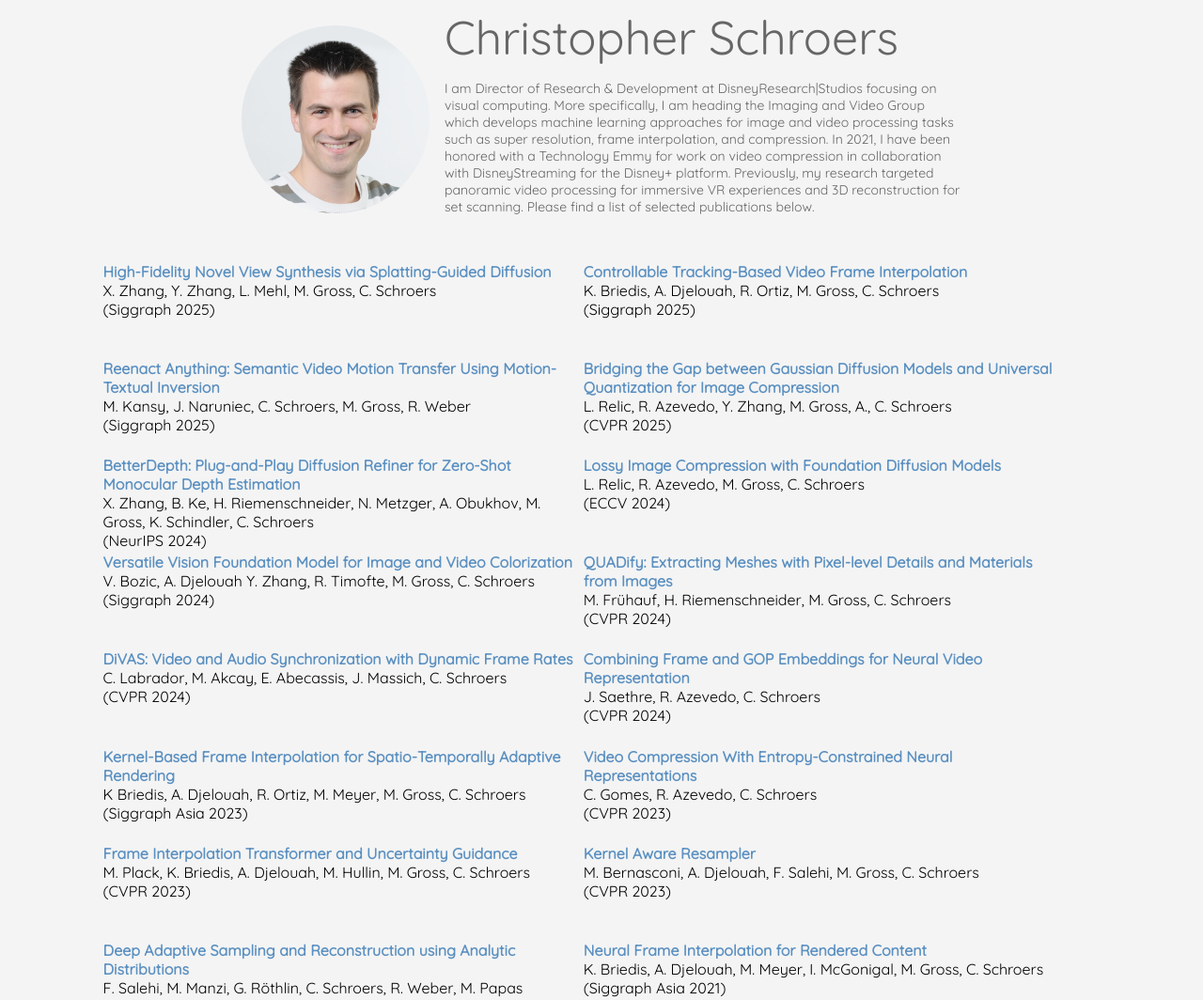
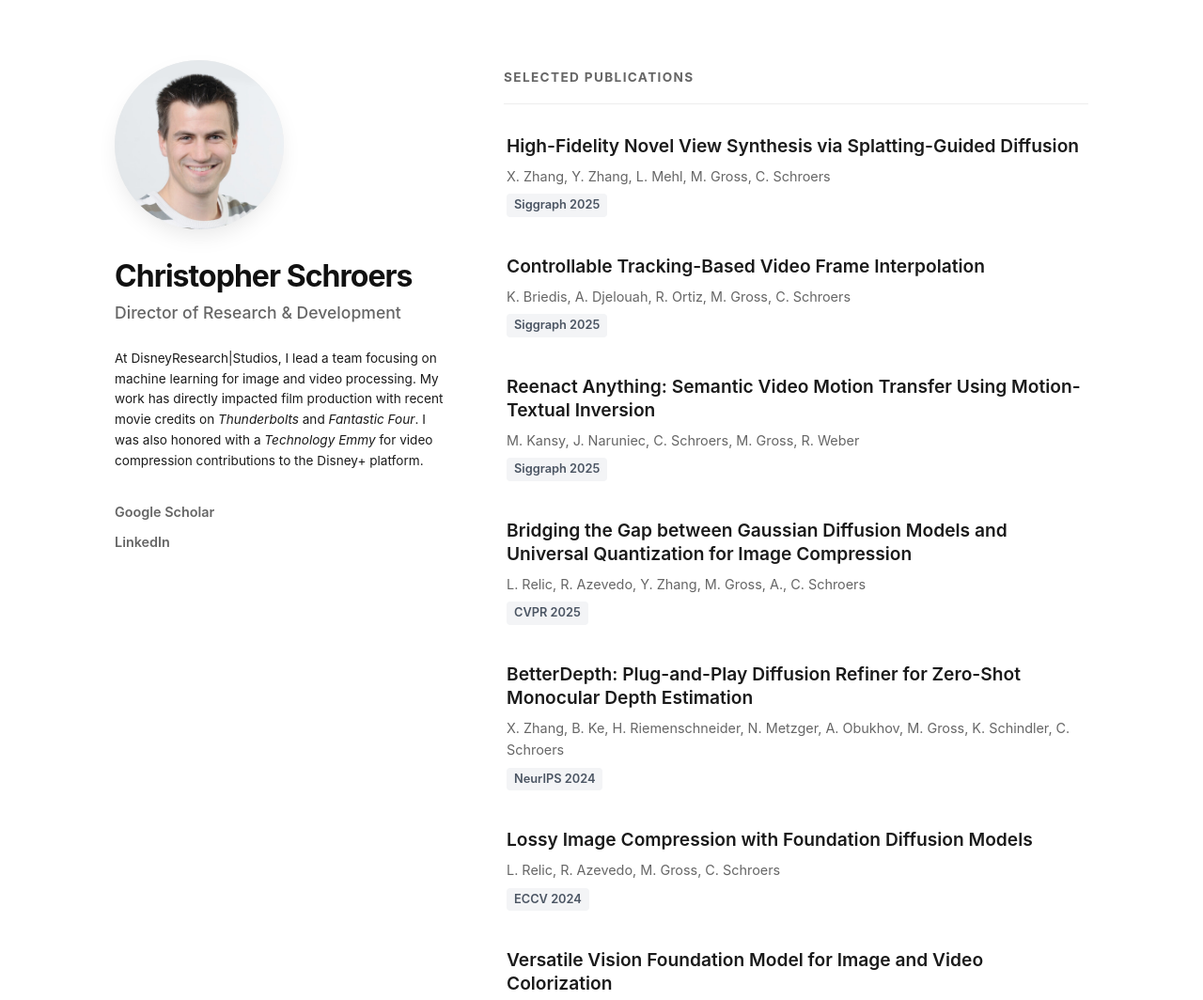
Before and after one commit to schroers-c/web, a plain HTML site: page index.html in a window 1280 px wide. Shown: the top 1064 px of the page at 94% size. Drawn offline with Linux system fonts and the light colour scheme.

Commit message:
New Design
New Page design

```diff
--- a/index.html
+++ b/index.html
@@ -1,31 +1,209 @@
-<!doctype html>
+<!DOCTYPE html>
 <html lang="en">
+<head>
+    <meta charset="UTF-8">
+    <meta name="viewport" content="width=device-width, initial-scale=1.0">
+    <title>Christopher Schroers - Research Portfolio</title>
+    <meta name="description" content="Personal Website of Christopher Schroers">
+    <meta name="author" content="Christopher Schroers">
 
-<head>
-  <meta charset="utf-8">
-  <title>Christopher Schroers</title>
-  <meta name="description" content="Personal Website">
-  <meta name="author" content="Christopher Schroers">
-  <meta name="google-site-verification" content="iqgXimqKqbbT0s0BOlR2lz_uv9hsB-JkKQDC7iAv0dQ" />
-  <link href="https://fonts.googleapis.com/css?family=Quicksand&display=swap" rel="stylesheet">
-  <link href="style.css" rel="stylesheet">
+    <style>
+        /* --- 1. Variables & Reset --- */
+        :root {
+            --bg-color: #ffffff;
+            --text-main: #1a1a1a;
+            --text-muted: #666666;
+            --accent: #2563eb; /* Academic Blue */
+            --radius: 12px;
+            --font-main: -apple-system, BlinkMacSystemFont, "Segoe UI", Roboto, Helvetica, Arial, sans-serif;
+        }
 
-  <template id="flex-template">
-    <div style="display:flex;flex-direction:row; margin:0.1em;">
-      <a href="#" class="link" target="_blank">
-      <div style="display:flex;flex-direction:column;padding-left:0.5em; padding-top:0.0em; width:500px;
-      min-height:100px;">
-        <div class="title"></div>
-        <div class="author"></div>
-        <div class="conference"></div>
-      </div>
-      </a>
-    </div>
-  </template>
+        * { box-sizing: border-box; margin: 0; padding: 0; }
 
-  <script type="text/javascript" src="bib.json"></script>
-  <script>
-    const books = [
+        body {
+            font-family: var(--font-main);
+            background-color: var(--bg-color);
+            color: var(--text-main);
+            line-height: 1.6;
+            -webkit-font-smoothing: antialiased;
+        }
+
+        /* --- 2. Layout Structure --- */
+        .wrapper {
+            max-width: 1100px;
+            margin: 0 auto;
+            display: grid;
+            grid-template-columns: 350px 1fr; /* Fixed sidebar, flexible content */
+            gap: 4rem;
+            padding: 4rem 2rem;
+            min-height: 100vh;
+        }
+
+        /* --- 3. Profile Section (Left) --- */
+        aside.profile {
+            position: sticky;
+            top: 4rem;
+            height: fit-content;
+            text-align: left; /* Ensures left alignment */
+        }
+
+        .avatar {
+            width: 180px;
+            height: 180px;
+            background-color: #eee;
+            border-radius: 50%;
+            object-fit: cover;
+            margin-bottom: 1.5rem;
+            box-shadow: 0 10px 25px -5px rgba(0,0,0,0.1);
+        }
+
+        h1 {
+            font-size: 2rem;
+            font-weight: 700;
+            letter-spacing: -0.03em;
+            margin-bottom: 0.5rem;
+            color: #111;
+            line-height: 1.1;
+        }
+
+        .role {
+            color: var(--text-muted);
+            font-weight: 500;
+            margin-bottom: 1.5rem;
+            font-size: 1.1rem;
+            line-height: 1.4;
+        }
+           .title {
+            color: var(--text-muted);
+            font-weight: 500;
+            margin-bottom: 1.5rem;
+            font-size: 1.1rem;
+        }
+
+        .bio {
+            font-size: 0.85rem;
+            color: var(--text-main);
+            margin-bottom: 2rem;
+            text-align: left;
+        }
+
+        /* Social Links Styling */
+        .social-links {
+            display: flex;
+            flex-direction: column;
+            gap: 0.5rem;
+            margin-top: 1rem;
+        }
+
+        .social-link {
+            display: inline-flex;
+            align-items: center;
+            color: var(--text-muted);
+            text-decoration: none;
+            font-weight: 600;
+            font-size: 0.9rem;
+            transition: color 0.2s;
+        }
+
+        .social-link:hover {
+            color: var(--accent);
+        }
+
+        .social-link span {
+            border-bottom: 1px solid transparent;
+        }
+
+        .social-link:hover span {
+            border-bottom-color: var(--accent);
+        }
+
+        /* --- 4. Papers Section (Right) --- */
+        main.papers {
+            padding-top: 0.5rem;
+        }
+
+        h2 {
+            font-size: 0.85rem;
+            text-transform: uppercase;
+            letter-spacing: 0.1em;
+            color: var(--text-muted);
+            margin-bottom: 2rem;
+            border-bottom: 1px solid #eee;
+            padding-bottom: 1rem;
+        }
+
+        /* Styles for dynamic content */
+        .paper-item {
+            margin-bottom: 2.5rem;
+            display: block;
+            text-decoration: none;
+            color: inherit;
+            border-left: 3px solid transparent;
+            padding-left: 0;
+            transition: all 0.2s ease;
+        }
+
+        .paper-item:hover {
+            border-left: 3px solid var(--accent);
+            padding-left: 1rem;
+        }
+
+        .paper-title {
+            font-size: 1.2rem;
+            font-weight: 600;
+            line-height: 1.3;
+            margin-bottom: 0.5rem;
+            transition: color 0.2s;
+        }
+
+        .paper-item:hover .paper-title {
+            color: var(--accent);
+        }
+
+        .paper-meta {
+            font-size: 0.9rem;
+            color: var(--text-muted);
+            margin-bottom: 0.35rem;
+        }
+
+        .paper-venue {
+            display: inline-block;
+            background: #f3f4f6;
+            padding: 2px 8px;
+            border-radius: 4px;
+            font-size: 0.8rem;
+            font-weight: 600;
+            color: #4b5563;
+        }
+
+        /* --- 5. Mobile Responsiveness --- */
+        @media (max-width: 768px) {
+            .wrapper {
+                grid-template-columns: 1fr;
+                gap: 3rem;
+                padding: 3rem 1.5rem;
+            }
+            aside.profile {
+                position: relative;
+                top: 0;
+                text-align: center;
+            }
+            .avatar {
+                margin: 0 auto 1.5rem auto;
+            }
+            .bio {
+                text-align: left;
+            }
+            .social-links {
+                flex-direction: row;
+                justify-content: center;
+                gap: 1.5rem;
+            }
+        }
+    </style>
+
+    <script>
+     const books = [
       {
         title: 'High-Fidelity Novel View Synthesis via Splatting-Guided Diffusion',
         author: 'X. Zhang, Y. Zhang, L. Mehl, M. Gross, C. Schroers',
@@ -194,64 +372,71 @@
         url_paper: 'http://openaccess.thecvf.com/content_cvpr_2018/papers/Meyer_PhaseNet_for_Video_CVPR_2018_paper.pdf'
       }
     ];
-  </script>
-
+    </script>
 </head>
-
 <body>
 
-  <div class="main-container">
+    <div class="wrapper">
 
-    <div class="image-name-title" id="image-name-title">
-      <img style="margin:0;width:200px;height:200px;
-      border-radius: 50%; margin-top:1em; margin-right:1em;" src="Chris_Schroers.jpg" />
+        <aside class="profile">
+            <img src="Chris_Schroers.jpg" alt="Christopher Schroers" class="avatar">
 
-      <div class="name-title" style="display:flex; flex-direction:column;  align-items:left">
-        <div style="font-size:50px;font-style:bold;color:#666666;">Christopher Schroers</div>
-        <!--<div style="font-size:25px;color:#666666;">Research Scientist @ DisneyResearch|Studios</div>-->
-        <div style="font-size:14px;color:#666666;width:550px;margin-top:1em">
-          I am Director of Research & Development at DisneyResearch|Studios focusing on visual computing. More specifically, I am heading the Imaging
-and Video Group which develops machine learning approaches for image and video processing tasks such as super resolution, frame
-interpolation, and compression. In 2021, I have been honored with a Technology Emmy for work on video compression in collaboration
-with DisneyStreaming for the Disney+ platform. Previously, my research targeted panoramic video processing for immersive VR
-experiences and 3D reconstruction for set scanning. Please find a list of selected publications below.
-        </div>
-      </div>
+            <h1>Christopher Schroers</h1>
+            <div class="title">Director of Research & Development</div>
+
+            <div class="bio">
+              At DisneyResearch|Studios, I lead a team focusing on machine learning for image and video processing.
+My work has directly impacted film production with recent movie credits on <em>Thunderbolts</em> and <em>Fantastic Four</em>. I was also honored with a <em>Technology Emmy</em> for video compression contributions to the Disney+ platform.        </div>
+            <nav class="social-links">
+                <a href="https://scholar.google.com/citations?user=j0nCulgAAAAJ&hl=en" class="social-link">
+                    <span>Google Scholar</span>
+                </a>
+                <a href="https://www.linkedin.com/in/christopher-schroers-a3a68499/" class="social-link">
+                    <span>LinkedIn</span>
+                </a>
+            </nav>
+
+        </aside>
+
+        <main class="papers">
+            <h2>Selected Publications</h2>
+
+            <div id="paper-list-container"></div>
+        </main>
     </div>
 
-    <!--<div style="text-align:center;margin-top:100px;margin-bottom:15px">Selected Publications</div>-->
-    <div style="display:flex; justify-content: center; padding:0px">
-      <div id="publications" class="publications" />
-    </div>
-    <div>
+    <script>
+        const container = document.getElementById('paper-list-container');
 
+        books.forEach(book => {
+            // 1. Create the Link Wrapper
+            const anchor = document.createElement('a');
+            anchor.href = book.url_paper;
+            anchor.className = 'paper-item';
+            anchor.target = "_blank"; // Open in new tab
 
-      <script>
-        'use strict';
-        function appendBooks(templateId) {
-          const booksList = document.getElementById('publications');
-          const fragment = document.getElementById(templateId);
+            // 2. Create Title
+            const titleDiv = document.createElement('div');
+            titleDiv.className = 'paper-title';
+            titleDiv.textContent = book.title;
 
-          booksList.innerHTML = '';
+            // 3. Create Author List
+            const metaDiv = document.createElement('div');
+            metaDiv.className = 'paper-meta';
+            metaDiv.textContent = book.author;
 
-          books.forEach(book => {
-            // Create an instance of the template content
-            const instance = document.importNode(fragment.content, true);
+            // 4. Create Venue/Conference
+            const venueDiv = document.createElement('div');
+            venueDiv.className = 'paper-venue';
+            venueDiv.textContent = book.conference;
 
-            // Add relevant content to the template
-            instance.querySelector('.title').innerHTML = book.title;
-            instance.querySelector('.author').innerHTML = book.author;
-            instance.querySelector('.conference').innerHTML = "(" + book.conference + ")";
-            instance.querySelector('.link').href = book.url_paper;
-            // instance.querySelector('.thumb').src = book.image;
-
-            booksList.appendChild(instance);
-          });
-        }
-
-        appendBooks('flex-template');
-      </script>
+            // 5. Append parts to the link, and link to container
+            anchor.appendChild(titleDiv);
+            anchor.appendChild(metaDiv);
+            anchor.appendChild(venueDiv);
+            container.appendChild(anchor);
+        });
+    </script>
 
 </body>
-
 </html>
```
